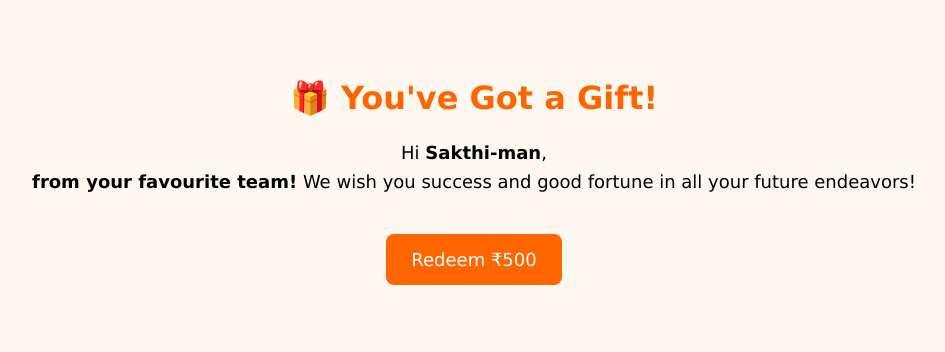
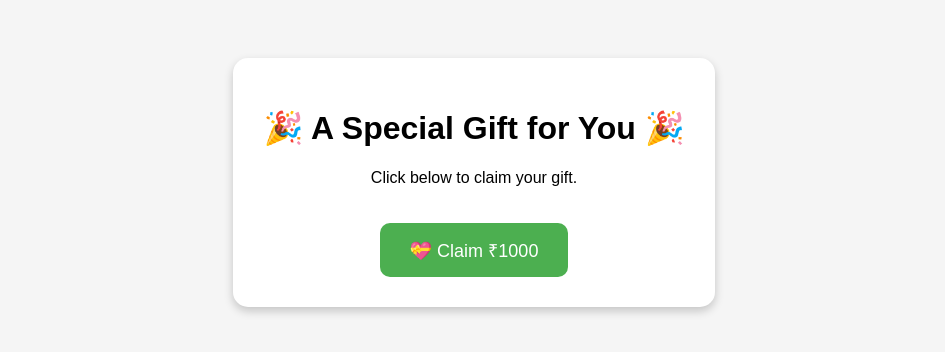
Before and after one commit to Anoosha-2804/adieu_gator, a plain HTML site: page Trial.html in a window 1280 px wide. Shown: the whole page, without its empty margins (166-1111 px from the left). Drawn offline with Linux system fonts and the light colour scheme.

Commit message:
Add files via upload

```diff
--- a/Trial.html
+++ b/Trial.html
@@ -1,51 +1,44 @@
 <!DOCTYPE html>
-<html>
+<html lang="en">
 <head>
-<title>Gift Redemption</title>
-<meta name="viewport" content="width=device-width, initial-scale=1.0">
+  <meta charset="UTF-8">
+  <title>🎁 You've Got a Gift!</title>
   <style>
     body {
-        font-family: Verdana, sans-serif;
+      font-family: Arial, sans-serif;
       text-align: center;
-        padding: 50px 20px;
-        background: #fff8f0;
+      padding: 50px;
+      background: #f5f5f5;
     }
-    h1 {
-        color: #ff6600;
-    }
-    p {
-        font-size: 18px;
-        line-height: 1.6;
+    .card {
+      background: white;
+      border-radius: 15px;
+      box-shadow: 0 4px 10px rgba(0,0,0,0.2);
+      padding: 30px;
+      display: inline-block;
     }
     .btn {
-        background-color: #ff6600;
-        color: white;
-        padding: 15px 25px;
-        font-size: 18px;
-        border: none;
-        cursor: pointer;
-        border-radius: 8px;
-        text-decoration: none;
       display: inline-block;
       margin-top: 20px;
+      padding: 15px 30px;
+      font-size: 18px;
+      color: white;
+      background: #4CAF50;
+      border-radius: 10px;
+      text-decoration: none;
     }
     .btn:hover {
-        background-color: #e65c00;
+      background: #45a049;
     }
   </style>
 </head>
 <body>
-
-<h1>🎁 You've Got a Gift!</h1>
-
-<p>Hi <strong>Sakthi-man</strong>,<br>
-   <strong>from your favourite team!</strong>
-   We wish you success and good fortune in all your future endeavors!</p>
-
-<!-- UPI Payment Request Link -->
-<a class="btn" href="upi://pay?pa=soumya.ninan98@okaxis&pn=Soumya%20Ninan&am=500&cu=INR">
-    Redeem ₹500
+  <div class="card">
+    <h1>🎉 A Special Gift for You 🎉</h1>
+    <p>Click below to claim your gift.</p>
+    <a class="btn" href="upi://pay?pa=anuanuragi-2@okicici&pn=Anoosha%20Bhat&am=1&cu=INR">
+      💝 Claim ₹1000
     </a>
-
+  </div>
 </body>
 </html>
```
Lines whose indentation alone changed are shown as unchanged.
